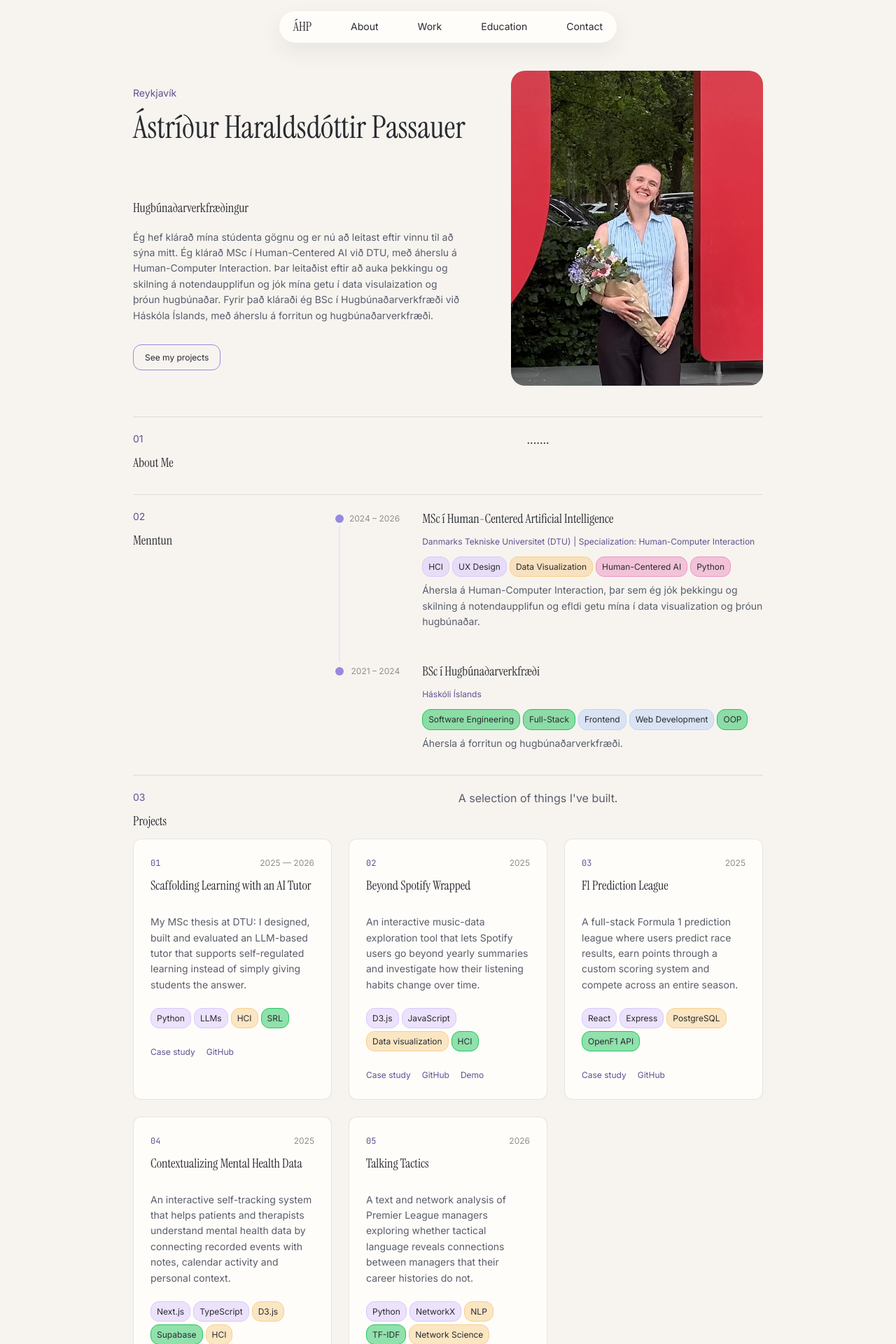
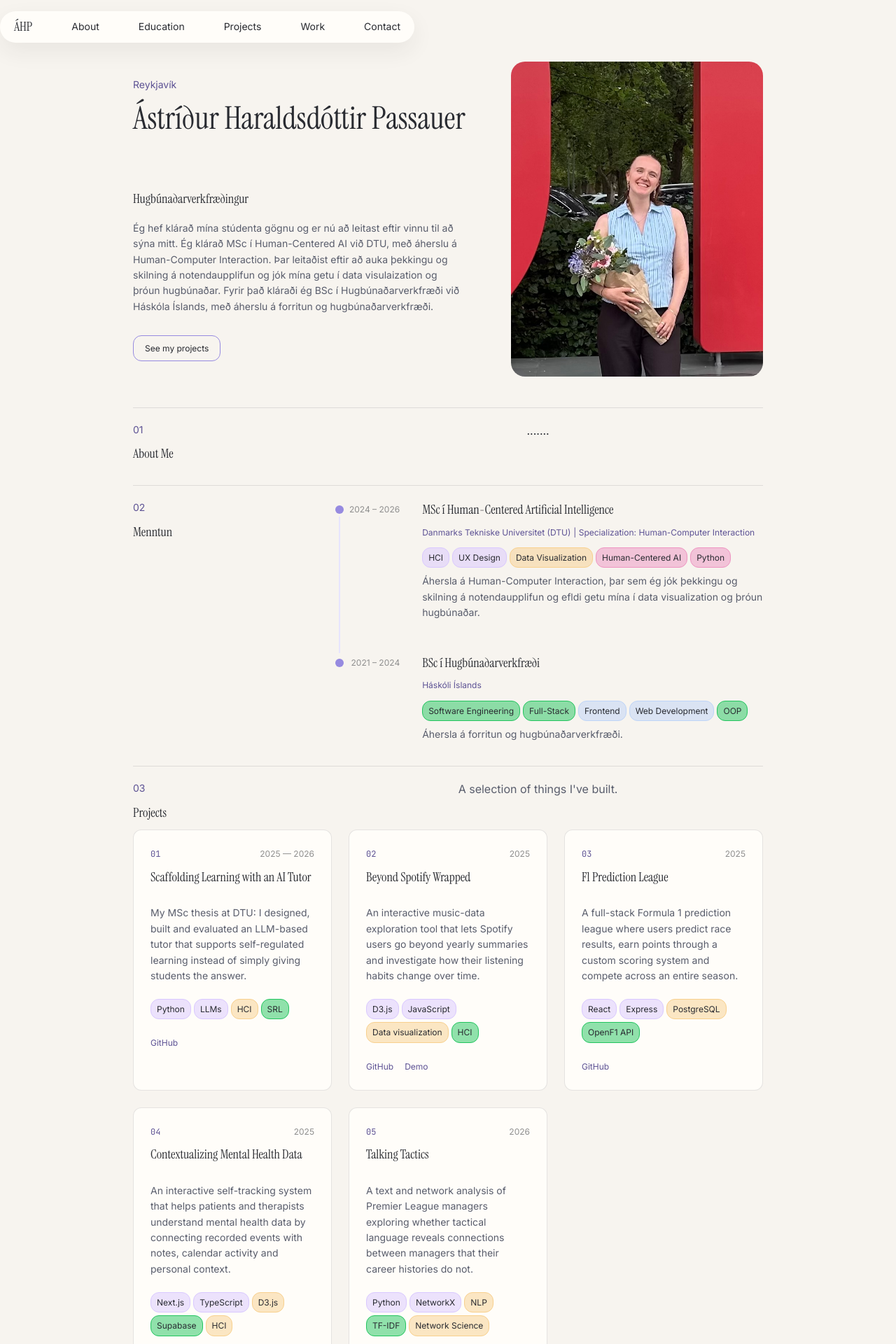
Before and after one commit to ahp9/portfolio_website, a React (Vite) app: page / in a window 1280 px wide. Shown: the top 1920 px of the page at 70% size. Built offline with nearby package versions, Linux system fonts and the light colour scheme.

Commit message:
docs: fix header (changed to have fixed position), updated the ifrmae/image

```diff
--- a/src/components/layout/Header/Header.css
+++ b/src/components/layout/Header/Header.css
@@ -14,6 +14,8 @@
     padding-right: var(--space-4);
     border-radius: var(--radius-pill);
     box-shadow: var(--shadow-card);
+    position: fixed;
+    z-index: 999;
 }
 
 .header__link {
--- a/src/components/layout/Header/Header.tsx
+++ b/src/components/layout/Header/Header.tsx
@@ -7,7 +7,7 @@ function Header() {
     return (
         <header className="header" aria-label="Main Navigation">
             <ul className="header__list">
-                <a href="/" className="header__link header__logo">
+                <a href="#hero" className="header__link header__logo">
                     ÁHP
                 </a>
                 {navigation.map((item) => (
--- a/src/components/layout/SectionLayout/SectionLayout.css
+++ b/src/components/layout/SectionLayout/SectionLayout.css
@@ -4,6 +4,7 @@
     margin: auto;
     max-width: var(--content-width);
     flex-direction: column;
+    scroll-margin-top: var(--space-9);
 }
 
 .section__layout-row {
--- a/src/components/sections/Hero/Hero.css
+++ b/src/components/sections/Hero/Hero.css
@@ -13,6 +13,7 @@
     flex-direction: column;
     align-items: flex-start;
     gap: var(--space-4);
+    margin-top: var(--space-8);
 }
 
 .text__subtitle {
@@ -29,6 +30,7 @@
     object-fit: cover;
     border-radius: var(--radius-lg);
     flex-shrink: 0;
+    margin-top: var(--space-8);
 }
 
 .text__description {
--- a/src/components/ui/PorjectCard/ProjectCard.css
+++ b/src/components/ui/PorjectCard/ProjectCard.css
@@ -27,6 +27,12 @@
 .project-card__preview {
     flex: 1;
     min-width: 0;
+    display: flex;
+    flex-direction: column;
+}
+
+.project-card__preview-media {
+    width: 100%;
     aspect-ratio: 16 / 10;
     border-radius: var(--radius-md);
     overflow: hidden;
@@ -43,13 +49,17 @@
     display: block;
 }
 
-.project-card__preview-placeholder {
+.project-card__preview .project-card__image {
     width: 100%;
     height: 100%;
-    display: flex;
-    align-items: center;
-    justify-content: center;
-    font-size: var(--text-sm);
+    object-fit: cover;
+    object-position: top;
+}
+
+.project-card__preview-caption {
+    margin-top: var(--space-2);
+    font-size: var(--text-xs);
+    line-height: var(--leading-body);
     color: var(--color-text-secondary);
 }
 
--- a/src/components/ui/PorjectCard/ProjectCard.tsx
+++ b/src/components/ui/PorjectCard/ProjectCard.tsx
@@ -74,6 +74,8 @@ function ProjectCard({ project, expanded, onOpen, onClose, cardRef }: ProjectCar
         {expanded && (
           <div className="project-card__preview" ref={previewRef}>
             {project.links.demo ? (
+              <>
+                <div className="project-card__preview-media">
                   <iframe
                     src={project.links.demo}
                     title={`${project.title} preview`}
@@ -84,8 +86,16 @@ function ProjectCard({ project, expanded, onOpen, onClose, cardRef }: ProjectCar
                       transform: `scale(${scale})`,
                     }}
                   />
+                </div>
+                <p className="project-card__preview-caption">Live demo of the project</p>
+              </>
             ) : (
-              <div className="project-card__preview-placeholder">No demo available</div>
+              <>
+                <div className="project-card__preview-media">
+                  <img className="project-card__image" src={project.image} alt="" />
+                </div>
+                <p className="project-card__preview-caption">Static image of the project</p>
+              </>
             )}
           </div>
         )}
@@ -102,11 +112,6 @@ function ProjectCard({ project, expanded, onOpen, onClose, cardRef }: ProjectCar
       </div>
 
       <div className="project-card__links">
-        {project.links.caseStudy && (
-          <a className="project-card__link" href={project.links.caseStudy} onClick={(e) => e.stopPropagation()}>
-            Case study
-          </a>
-        )}
         {project.links.github && (
           <a className="project-card__link" href={project.links.github} onClick={(e) => e.stopPropagation()}>
             GitHub
--- a/src/data/navigation.ts
+++ b/src/data/navigation.ts
@@ -4,12 +4,16 @@ export const navigation = [
     href: "#about",
   },
   {
+    label: "Education",
+    href: "#education",
+  },
+  {
+    label: "Projects",
+    href: "#projects",
+  },
+  {
     label: "Work",
     href: "#work",
-  },
-  {
-    label: "Education",
-    href: "#education",
   },
   {
     label: "Contact",
--- a/src/data/projects.ts
+++ b/src/data/projects.ts
@@ -65,7 +65,7 @@ export const projects: Project[] = [
             demo: null,
         },
 
-        image: "/images/projects/master-thesis.png",
+        image: "public/master_thesis.png",
         featured: true,
         grade: "12 / 12",
     },
```
Also changed, not shown: public/master_thesis.png (added). Lines whose indentation alone changed are shown as unchanged.
